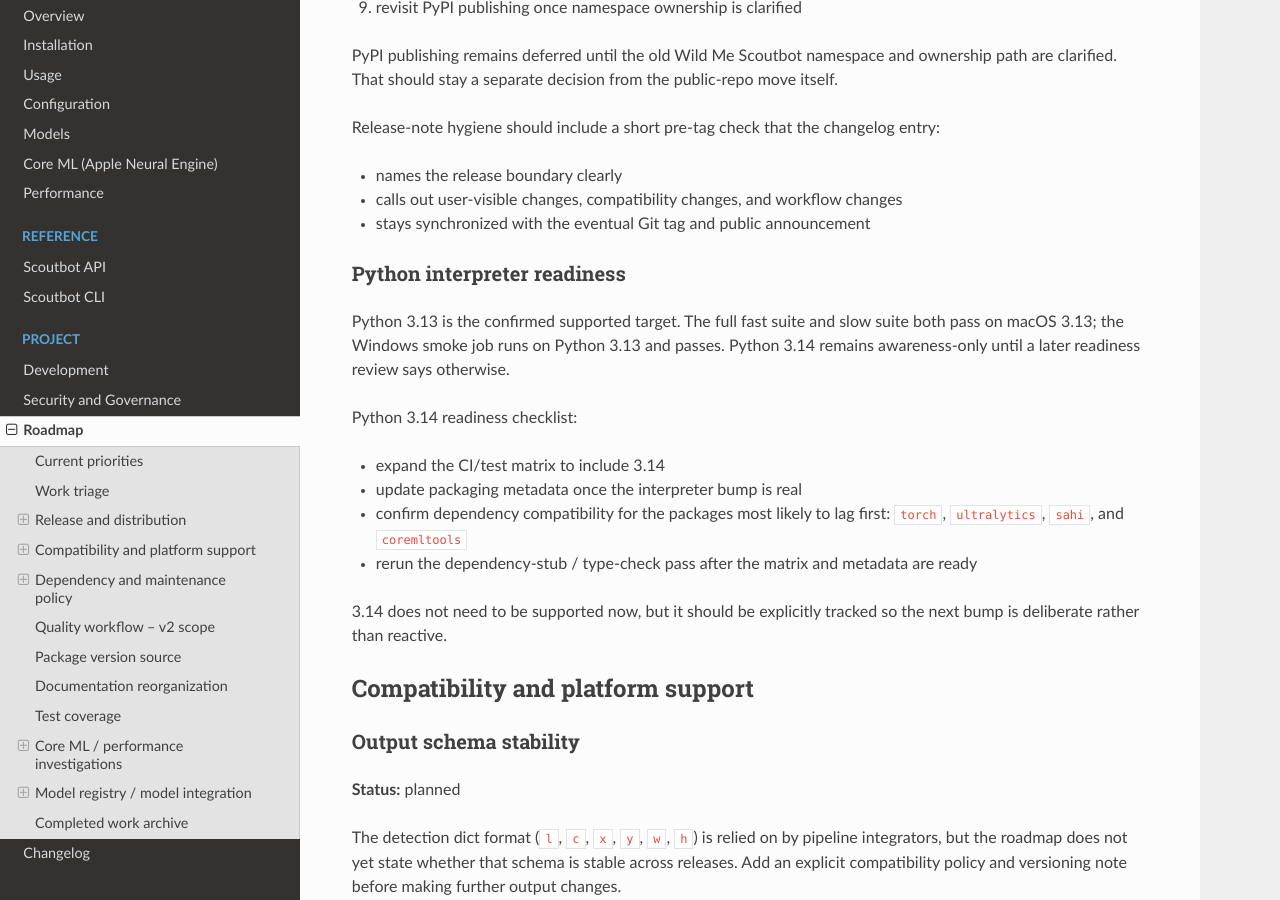
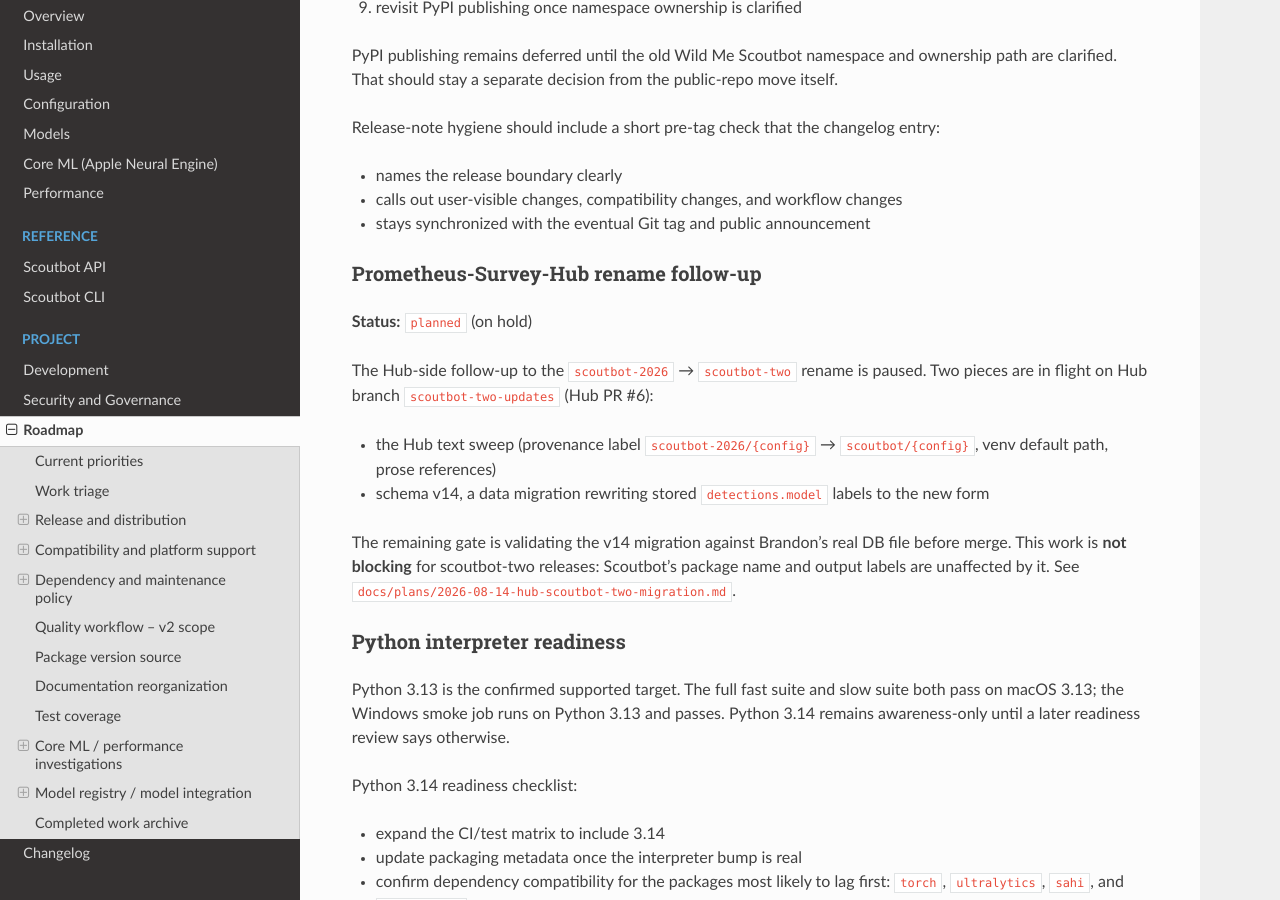
Before and after one commit to SurveyTools/scoutbot-two, a Sphinx documentation site: the page built from docs/roadmap.rst, in a window 1280 px wide and 900 px high, scrolled down 2324 px. Built offline with Sphinx 7.4.7 and the Read the Docs theme 3.1.0, drawn with Linux system fonts in a browser that asks for light colours; formulas are drawn with MathJax 3.

Commit message:
Park Hub rename follow-up as non-blocking roadmap item.

```diff
--- a/docs/roadmap.rst
+++ b/docs/roadmap.rst
@@ -128,6 +128,22 @@ Release-note hygiene should include a short pre-tag check that the changelog ent
 * names the release boundary clearly
 * calls out user-visible changes, compatibility changes, and workflow changes
 * stays synchronized with the eventual Git tag and public announcement
+
+Prometheus-Survey-Hub rename follow-up
+~~~~~~~~~~~~~~~~~~~~~~~~~~~~~~~~~~~~~~
+
+**Status:** ``planned`` (on hold)
+
+The Hub-side follow-up to the ``scoutbot-2026`` → ``scoutbot-two`` rename is paused. Two pieces
+are in flight on Hub branch ``scoutbot-two-updates`` (Hub PR #6):
+
+* the Hub text sweep (provenance label ``scoutbot-2026/{config}`` → ``scoutbot/{config}``, venv
+  default path, prose references)
+* schema v14, a data migration rewriting stored ``detections.model`` labels to the new form
+
+The remaining gate is validating the v14 migration against Brandon's real DB file before merge.
+This work is **not blocking** for scoutbot-two releases: Scoutbot's package name and output
+labels are unaffected by it. See ``docs/plans/2026-08-14-hub-scoutbot-two-migration.md``.
 
 Python interpreter readiness
 ~~~~~~~~~~~~~~~~~~~~~~~~~~~~
```
Also changed, not shown: docs/plans/2026-08-14-hub-scoutbot-two-migration.md (+3 -0 lines).
